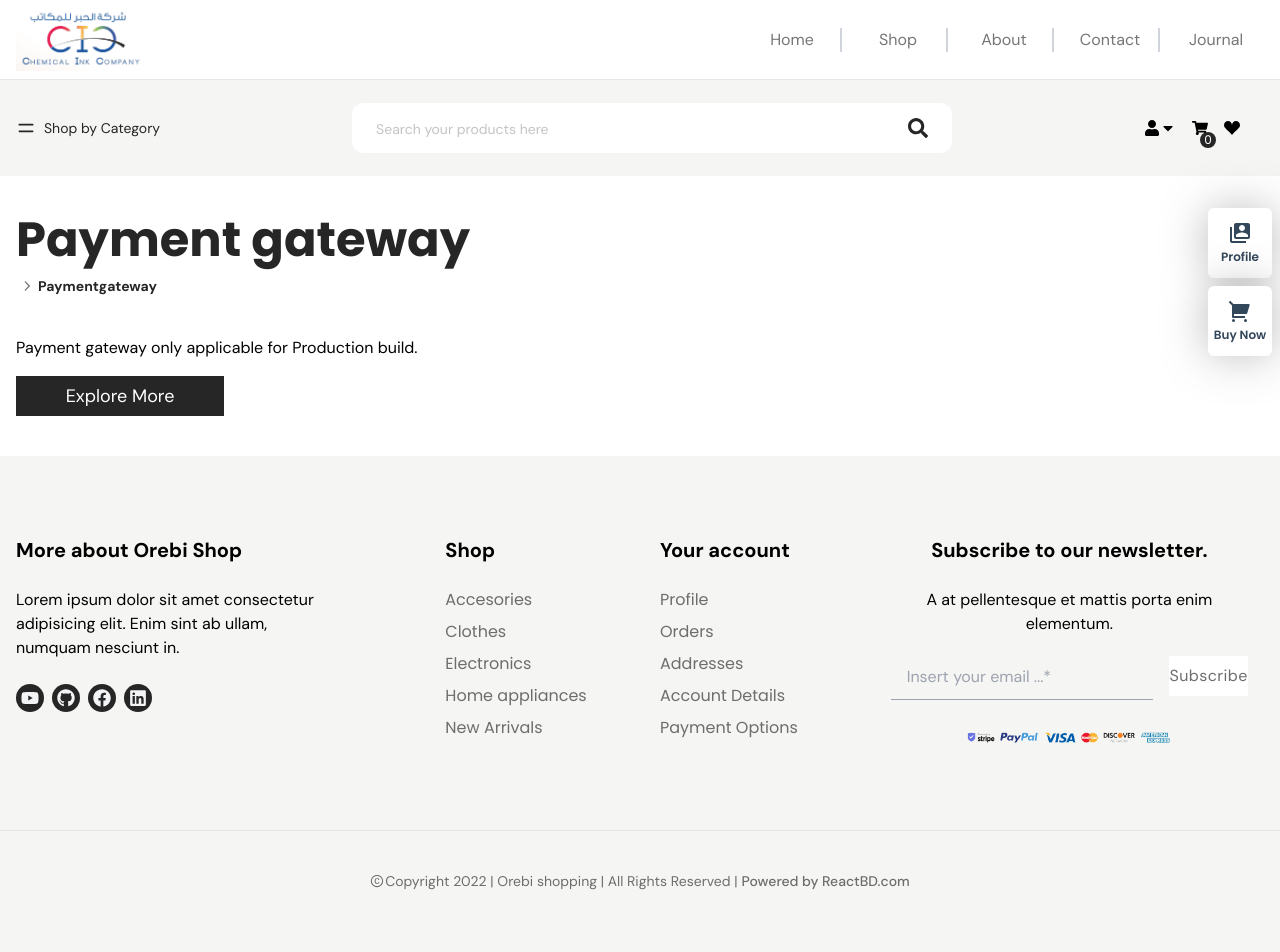
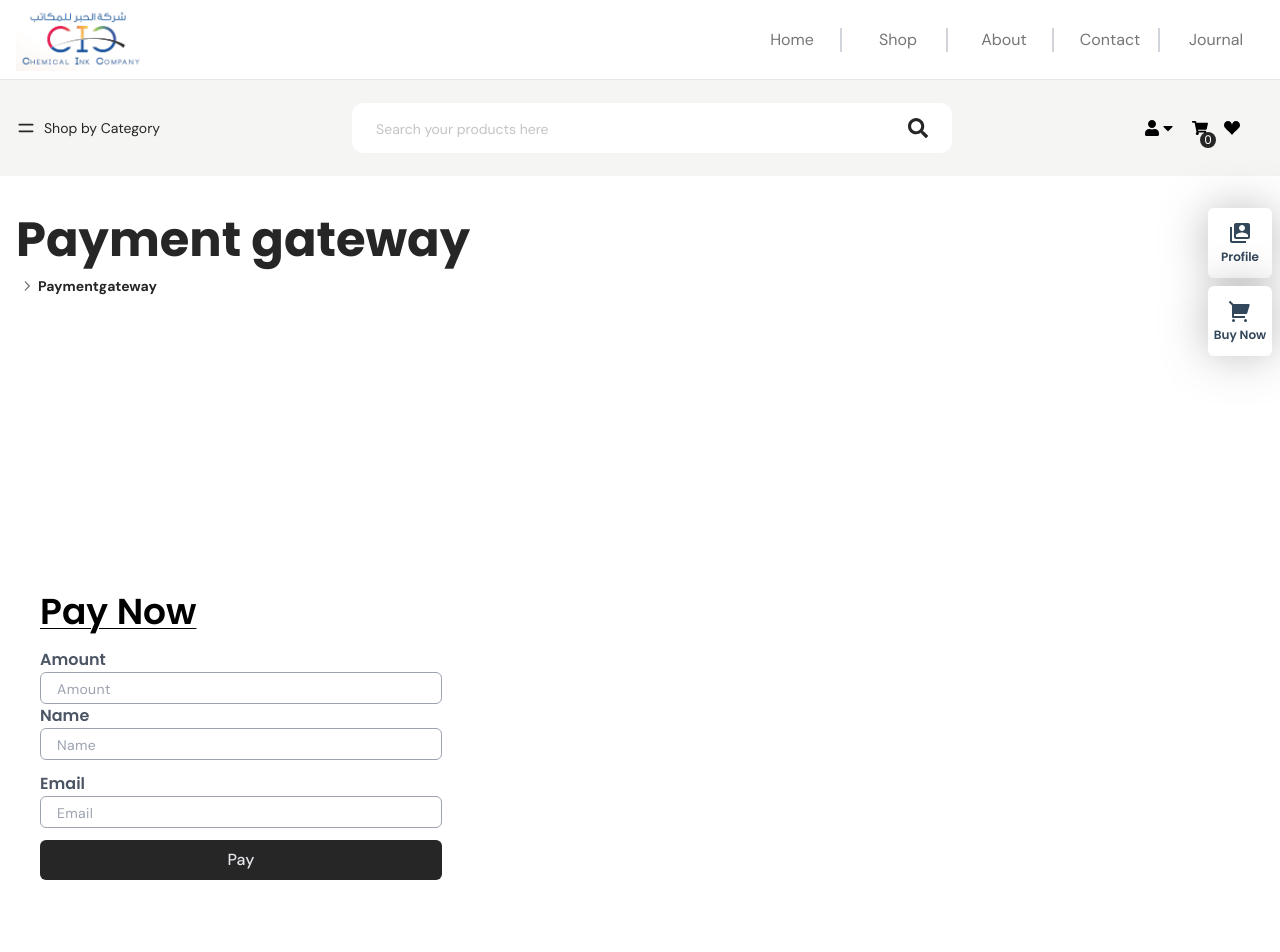
Before and after one commit to OluwatobiDaniel123/E-commerce-Market, a React (Create React App) app in the folder client/: page /paymentgateway in a window 1280 px wide. Shown: the top 952 px of the page. Built offline with nearby package versions, Linux system fonts and the light colour scheme.

Commit message:
Add something

```diff
--- a/client/package.json
+++ b/client/package.json
@@ -3,6 +3,7 @@
   "version": "0.1.0",
   "private": true,
   "dependencies": {
+    "@paystack/inline-js": "^2.20.3",
     "@reduxjs/toolkit": "^1.9.2",
     "@testing-library/jest-dom": "^5.16.5",
     "@testing-library/react": "^13.4.0",
--- a/client/src/pages/Cart/Cart.js
+++ b/client/src/pages/Cart/Cart.js
@@ -6,12 +6,14 @@ import Breadcrumbs from "../../components/pageProps/Breadcrumbs";
 import { resetCart } from "../../redux/orebiSlice";
 import { emptyCart } from "../../assets/images/index";
 import ItemCard from "./ItemCard";
+import Payment from "../payment/Payment";
 
 const Cart = () => {
   const dispatch = useDispatch();
   const products = useSelector((state) => state.orebiReducer.products);
   const [totalAmt, setTotalAmt] = useState("");
   const [shippingCharge, setShippingCharge] = useState("");
+
   useEffect(() => {
     let price = 0;
     products.map((item) => {
@@ -20,6 +22,7 @@ const Cart = () => {
     });
     setTotalAmt(price);
   }, [products]);
+
   useEffect(() => {
     if (totalAmt <= 200) {
       setShippingCharge(30);
@@ -29,6 +32,7 @@ const Cart = () => {
       setShippingCharge(20);
     }
   }, [totalAmt]);
+
   return (
     <div className="max-w-container mx-auto px-4">
       <Breadcrumbs title="Cart" />
@@ -41,8 +45,8 @@ const Cart = () => {
             <h2>Sub Total</h2>
           </div>
           <div className="mt-5">
-            {products.map((item) => (
-              <div key={item._id}>
+            {products.map((item, i) => (
+              <div key={i}>
                 <ItemCard item={item} />
               </div>
             ))}
--- a/client/src/pages/payment/Payment.js
+++ b/client/src/pages/payment/Payment.js
@@ -1,12 +1,104 @@
 import React from "react";
 import { Link } from "react-router-dom";
+import { useState } from "react";
 import Breadcrumbs from "../../components/pageProps/Breadcrumbs";
+import PaystackPop from "@paystack/inline-js";
 
 const Payment = () => {
+  const [paymentData, setPaymentData] = useState({
+    name: "",
+    email: "",
+    amount: "",
+  });
+
+  const HandleInput = (e) => {
+    setPaymentData({ ...paymentData, [e.target.name]: e.target.value });
+  };
+
+  const HandleSUbmit = (e) => {
+    e.preventDefault();
+    const paystack = new PaystackPop();
+
+    paystack.newTransaction({
+      key: "pk_test_39c77ec63722966d5894708cc17252166da01be9",
+      amount: paymentData.amount * 100,
+      name: paymentData.name,
+      email: paymentData.email,
+
+      onSuccess(transaction) {
+        console.log(transaction);
+      },
+
+      onCancel() {
+        console.log("You Cancel The Transaction Payment");
+      },
+    });
+  };
   return (
     <div className="max-w-container mx-auto px-4">
       <Breadcrumbs title="Payment gateway" />
       <div className="pb-10">
+        <form
+          action=""
+          onSubmit={HandleSUbmit}
+          className="w-full lgl:w-[450px] h-screen flex items-center justify-center"
+        >
+          <div className="px-6 py-4 w-full h-[90%] flex flex-col justify-center overflow-y-scroll scrollbar-thin scrollbar-thumb-primeColor">
+            <h1 className="font-titleFont underline underline-offset-4 decoration-[1px] font-semibold text-3xl mdl:text-4xl mb-4">
+              Pay Now
+            </h1>
+
+            <div className="flex flex-col gap-.5">
+              <p className="font-titleFont text-base font-semibold text-gray-600">
+                Amount
+              </p>
+              <input
+                value={paymentData.amount}
+                className="w-full h-8 placeholder:text-sm placeholder:tracking-wide px-4 text-base font-medium placeholder:font-normal rounded-md border-[1px] border-gray-400 outline-none"
+                type="number"
+                name="amount"
+                placeholder="Amount"
+                onChange={HandleInput}
+              />
+            </div>
+            <div className="flex flex-col gap-3">
+              <div className="flex flex-col gap-.5">
+                <p className="font-titleFont text-base font-semibold text-gray-600">
+                  Name
+                </p>
+                <input
+                  onChange={HandleInput}
+                  value={paymentData.name}
+                  className="w-full h-8 placeholder:text-sm placeholder:tracking-wide px-4 text-base font-medium placeholder:font-normal rounded-md border-[1px] border-gray-400 outline-none"
+                  type="text"
+                  name="name"
+                  placeholder="Name"
+                />
+              </div>
+
+              <div className="flex flex-col gap-.5">
+                <p className="font-titleFont text-base font-semibold text-gray-600">
+                  Email
+                </p>
+                <input
+                  onChange={HandleInput}
+                  value={paymentData.email}
+                  className="w-full h-8 placeholder:text-sm placeholder:tracking-wide px-4 text-base font-medium placeholder:font-normal rounded-md border-[1px] border-gray-400 outline-none"
+                  type="email"
+                  name="email"
+                  placeholder="Email"
+                />
+              </div>
+
+              <button
+                type="submit"
+                className="bg-primeColor hover:bg-black text-gray-200 hover:text-white cursor-pointer w-full text-base font-medium h-10 rounded-md  duration-300"
+              >
+                Pay
+              </button>
+            </div>
+          </div>
+        </form>
         <p>Payment gateway only applicable for Production build.</p>
         <Link to="/">
           <button className="w-52 h-10 bg-primeColor text-white text-lg mt-4 hover:bg-black duration-300">
```
Also changed, not shown: 1 other file (tests, documents, lock files or other folders).
